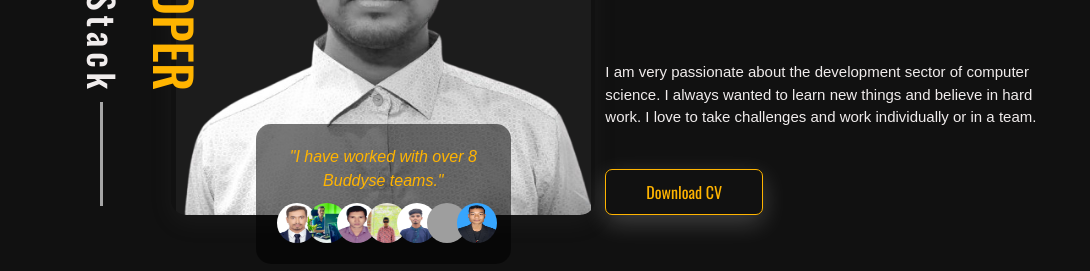
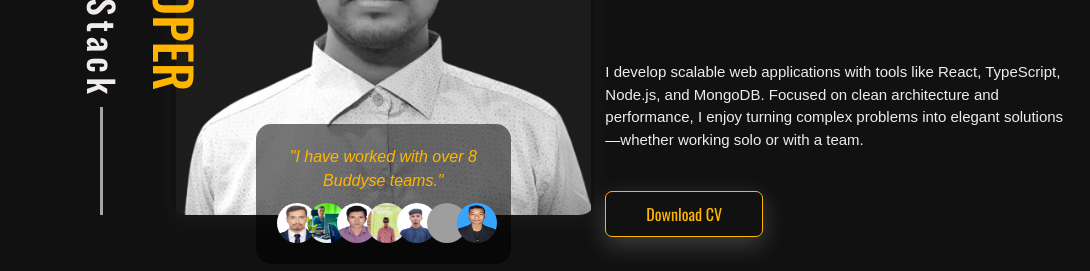
Before and after one commit to Sabbir386/My-Portfolio-Website, a plain HTML site: page index.html in a window 1280 px wide. Shown: the part 332-603 px from the top of the page, 0-1090 px from the left. Drawn offline with nearby package versions, Linux system fonts and the light colour scheme; grey boxes are pictures that could not be loaded.

Commit message:
added profile banner text

```diff
--- a/index.html
+++ b/index.html
@@ -199,10 +199,7 @@
                   data-aos="fade-down"
                   data-aos-duration="1500"
                 >
-                  I am very passionate about the development sector of computer
-                  science. I always wanted to learn new things and believe in
-                  hard work. I love to take challenges and work individually or
-                  in a team.
+                 I develop scalable web applications with tools like React, TypeScript, Node.js, and MongoDB. Focused on clean architecture and performance, I enjoy turning complex problems into elegant solutions—whether working solo or with a team.
                 </p>
                 <div class="typetext"><span class="typed"></span></div>
                 <div class="twoPart3-btn-left">
```
